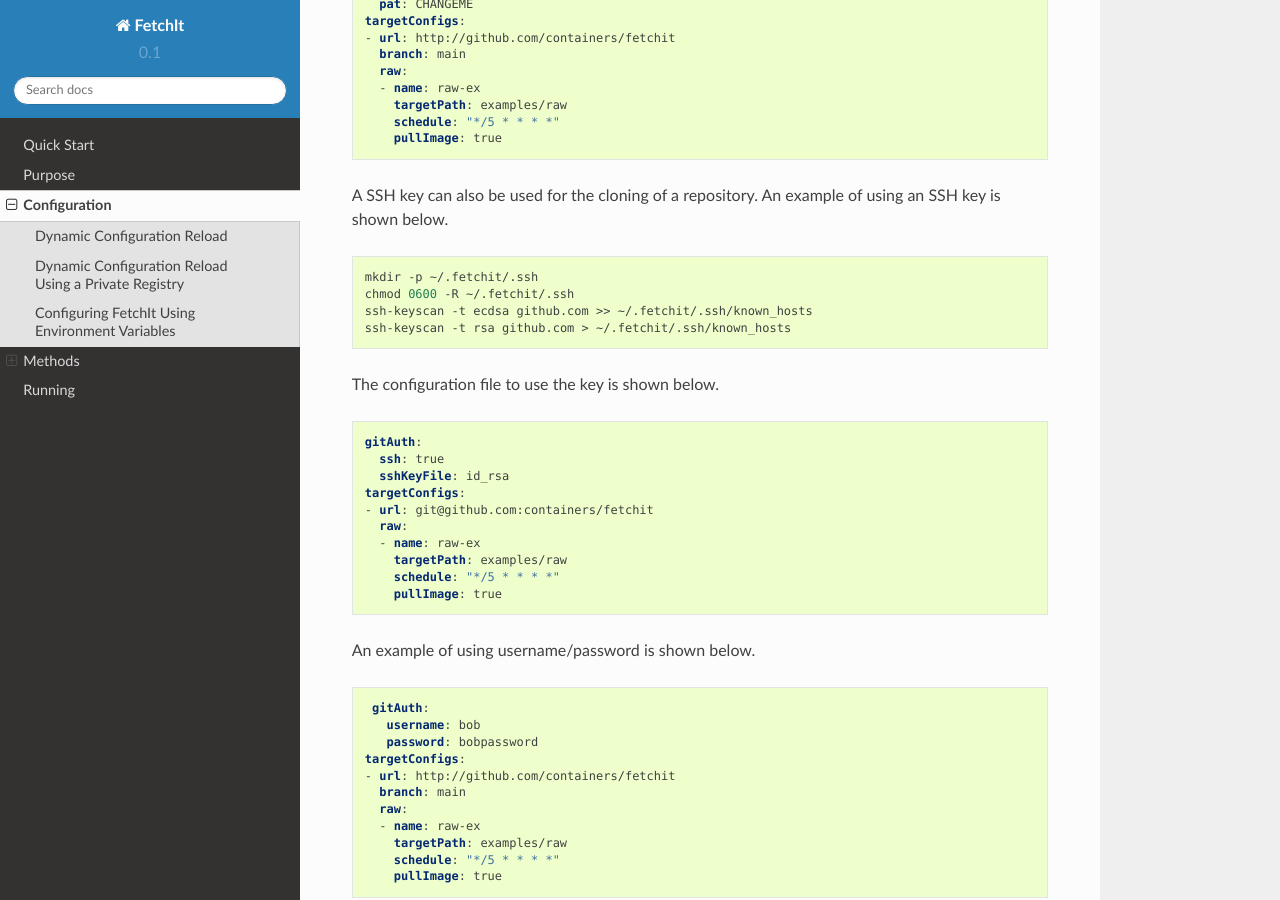
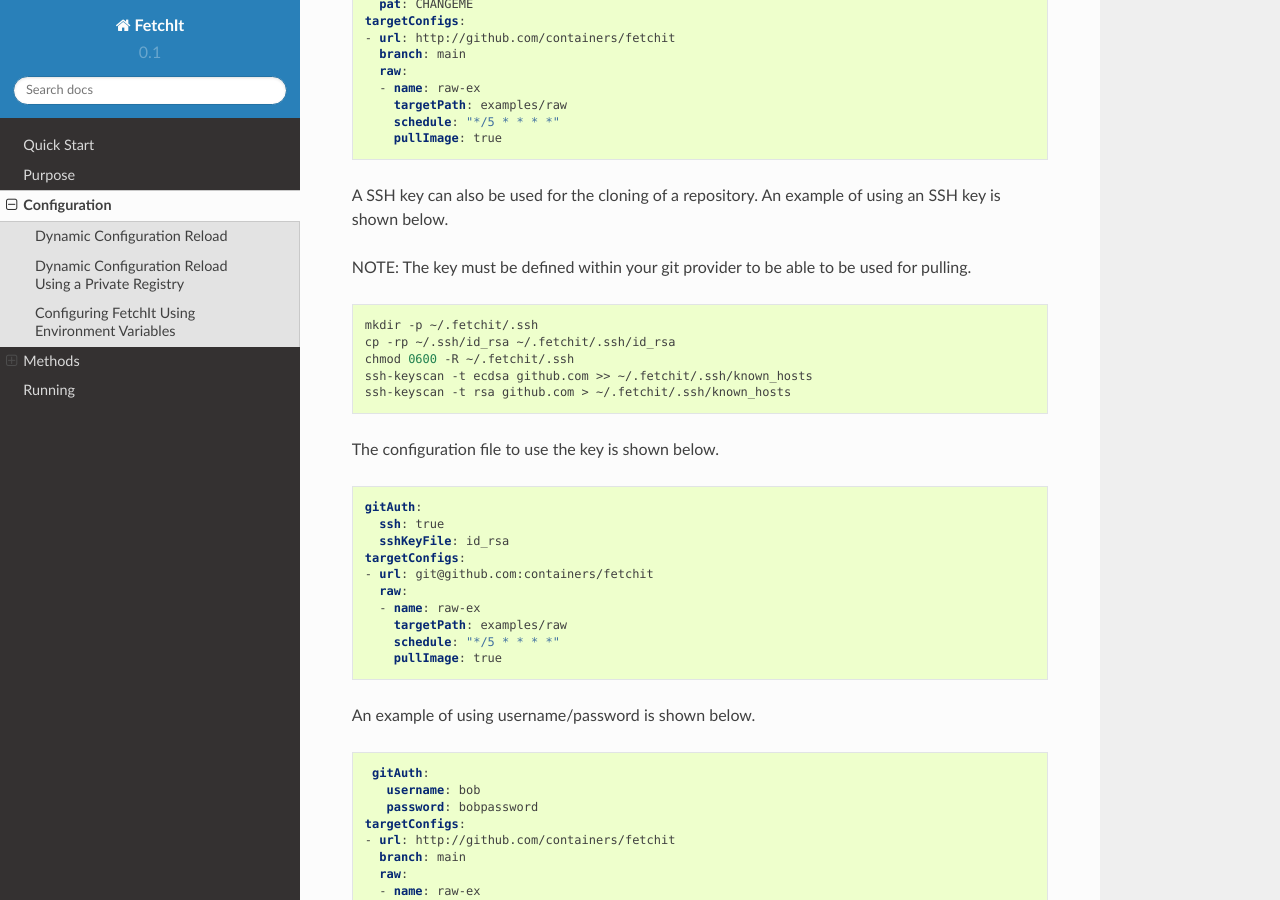
Before and after one commit to containers/fetchit, a Sphinx documentation site: the page built from docs/methods.rst, in a window 1280 px wide and 900 px high, scrolled down 2173 px. Built offline with Sphinx 7.4.7 and the Read the Docs theme 2.0.0, drawn with Linux system fonts in a browser that asks for light colours.

Commit message:
docs
Signed-off-by: Ryan Cook <rcook@redhat.com>

```diff
--- a/docs/methods.rst
+++ b/docs/methods.rst
@@ -100,9 +100,12 @@ An example of using a PAT token is shown below.
 
 A SSH key can also be used for the cloning of a repository. An example of using an SSH key is shown below.
 
+NOTE: The key must be defined within your git provider to be able to be used for pulling.
+
 .. code-block:: bash
 
    mkdir -p ~/.fetchit/.ssh
+   cp -rp ~/.ssh/id_rsa ~/.fetchit/.ssh/id_rsa
    chmod 0600 -R ~/.fetchit/.ssh
    ssh-keyscan -t ecdsa github.com >> ~/.fetchit/.ssh/known_hosts
    ssh-keyscan -t rsa github.com > ~/.fetchit/.ssh/known_hosts
```
